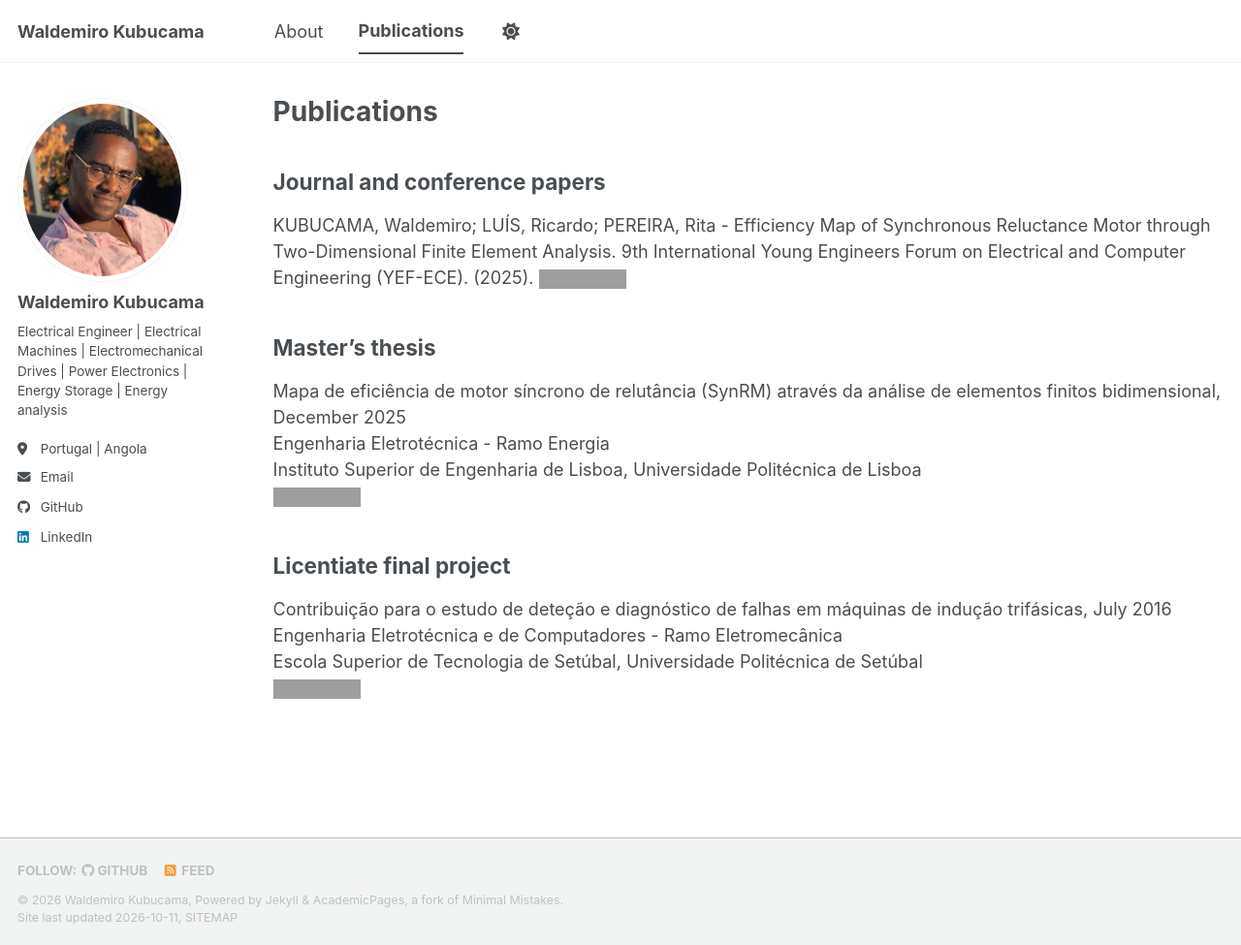
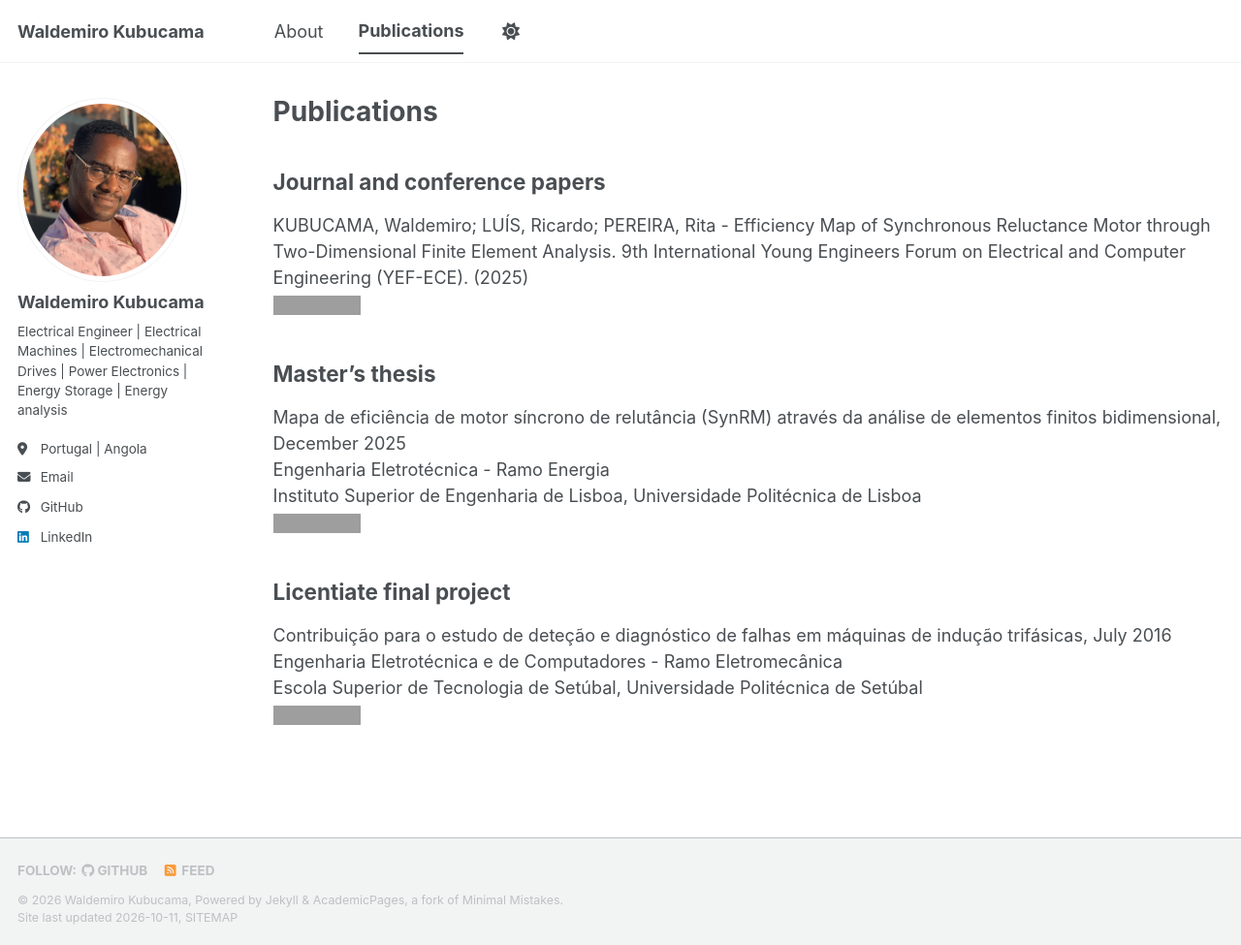
Before and after one commit to WaldemiroKubucama/WaldemiroKubucama, a Jekyll site: the page built from _pages/publications.md, in a window 1280 px wide and 975 px high. Shown: the whole window at 97% size. Built offline with Jekyll 4.4.1, drawn with Linux system fonts in a browser that asks for light colours; a style sheet for code colours, icons or effects is not loaded; grey boxes are pictures that could not be loaded.

```diff
--- a/_pages/publications.md
+++ b/_pages/publications.md
@@ -7,7 +7,7 @@ author_profile: true
 
 ## Journal and conference papers
 
-KUBUCAMA, Waldemiro; LUÍS, Ricardo; PEREIRA, Rita - Efficiency Map of Synchronous Reluctance Motor through Two-Dimensional Finite Element Analysis. 9th International Young Engineers Forum on Electrical and Computer Engineering (YEF-ECE). (2025).
+KUBUCAMA, Waldemiro; LUÍS, Ricardo; PEREIRA, Rita - Efficiency Map of Synchronous Reluctance Motor through Two-Dimensional Finite Element Analysis. 9th International Young Engineers Forum on Electrical and Computer Engineering (YEF-ECE). (2025)\
 [![DOI](https://img.shields.io/badge/DOI-10.1109%2FYEF--ECE66503.2025.11117500-blue)](https://doi.org/10.1109/YEF-ECE66503.2025.11117500)
 
 ## Master’s thesis
@@ -19,7 +19,7 @@ Instituto Superior de Engenharia de Lisboa, Universidade Politécnica de Lisboa\
 
 ## Licentiate final project
 
-Contribuição para o estudo de deteção e diagnóstico de falhas em máquinas de indução trifásicas, July 2016
+Contribuição para o estudo de deteção e diagnóstico de falhas em máquinas de indução trifásicas, July 2016\
 Engenharia Eletrotécnica e de Computadores - Ramo Eletromecânica\
 Escola Superior de Tecnologia de Setúbal, Universidade Politécnica de Setúbal\
 [![DOI](https://zenodo.org/badge/DOI/10.5281/zenodo.23302212.svg)](https://doi.org/10.5281/zenodo.23302212)
```
